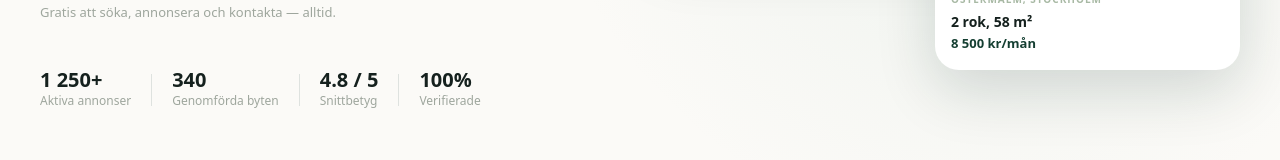
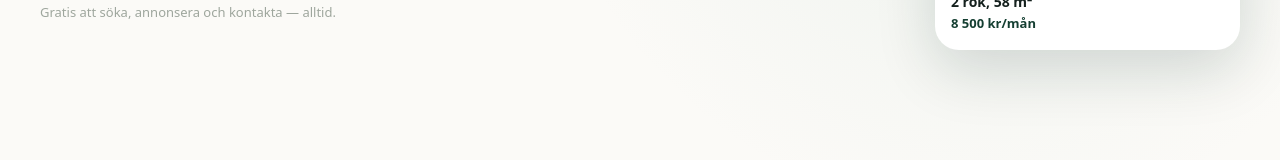
Before and after one commit to We-Know-IT/bytarn, a Next.js app: page / in a window 1280 px wide. Shown: the part 729-889 px from the top of the page. Built offline with nearby package versions, Linux system fonts and the light colour scheme.

Commit message:
Remove fake stats and star ratings from homepage

```diff
--- a/src/app/page.tsx
+++ b/src/app/page.tsx
@@ -3,7 +3,7 @@
 import { useMemo } from 'react'
 import dynamic from 'next/dynamic'
 import Link from 'next/link'
-import { ArrowRight, Shield, Star } from 'lucide-react'
+import { ArrowRight, Shield } from 'lucide-react'
 import { MOCK_LISTINGS } from '@/lib/mock-data'
 import ListingCard from '@/components/ListingCard'
 import HeroSearch from '@/components/HeroSearch'
@@ -270,27 +270,6 @@ export default function HomePage() {
               </p>
             </div>
 
-            {/* Trust metrics */}
-            <div className="flex items-center gap-0 flex-wrap">
-              {[
-                { value: '1 250+', label: 'Aktiva annonser' },
-                { value: '340', label: 'Genomförda byten' },
-                { value: '4.8 / 5', label: 'Snittbetyg' },
-                { value: '100%', label: 'Verifierade' },
-              ].map((m, i) => (
-                <div key={m.label} className="flex items-center">
-                  {i > 0 && (
-                    <div className="w-px h-8 mx-5 flex-shrink-0" style={{ backgroundColor: 'rgba(21,63,50,0.12)' }} />
-                  )}
-                  <div>
-                    <p className="text-[20px] font-bold leading-none mb-0.5" style={{ color: '#15211E' }}>
-                      {m.value}
-                    </p>
-                    <p className="text-[12px]" style={{ color: '#9EA69D' }}>{m.label}</p>
-                  </div>
-                </div>
-              ))}
-            </div>
           </div>
 
           {/* ── Right column: property cards ── */}
@@ -580,12 +559,6 @@ export default function HomePage() {
                         <p className="text-[12px]" style={{ color: '#9EA69D' }}>Identitet bekräftad</p>
                       </div>
                     </div>
-                    <div className="flex items-center gap-1">
-                      {[1, 2, 3, 4, 5].map((n) => (
-                        <Star key={n} size={13} fill="#D9C2A3" style={{ color: '#D9C2A3' }} />
-                      ))}
-                      <span className="text-[12px] ml-2" style={{ color: '#9EA69D' }}>4.9 av 5</span>
-                    </div>
                   </div>
                 </div>
               </div>
@@ -673,14 +646,6 @@ export default function HomePage() {
               <p className="text-[14px] leading-relaxed max-w-[230px] mb-5" style={{ color: 'rgba(255,255,255,0.38)' }}>
                 Stockholms enklaste sätt att byta bostad — utan kö och utan mäklare.
               </p>
-              <div className="flex items-center gap-1">
-                {[1, 2, 3, 4, 5].map((n) => (
-                  <Star key={n} size={12} fill="#D9C2A3" style={{ color: '#D9C2A3' }} />
-                ))}
-                <span className="text-[12px] ml-1.5" style={{ color: 'rgba(255,255,255,0.28)' }}>
-                  4.8 av 5
-                </span>
-              </div>
             </div>
 
             {/* Link columns */}
```
